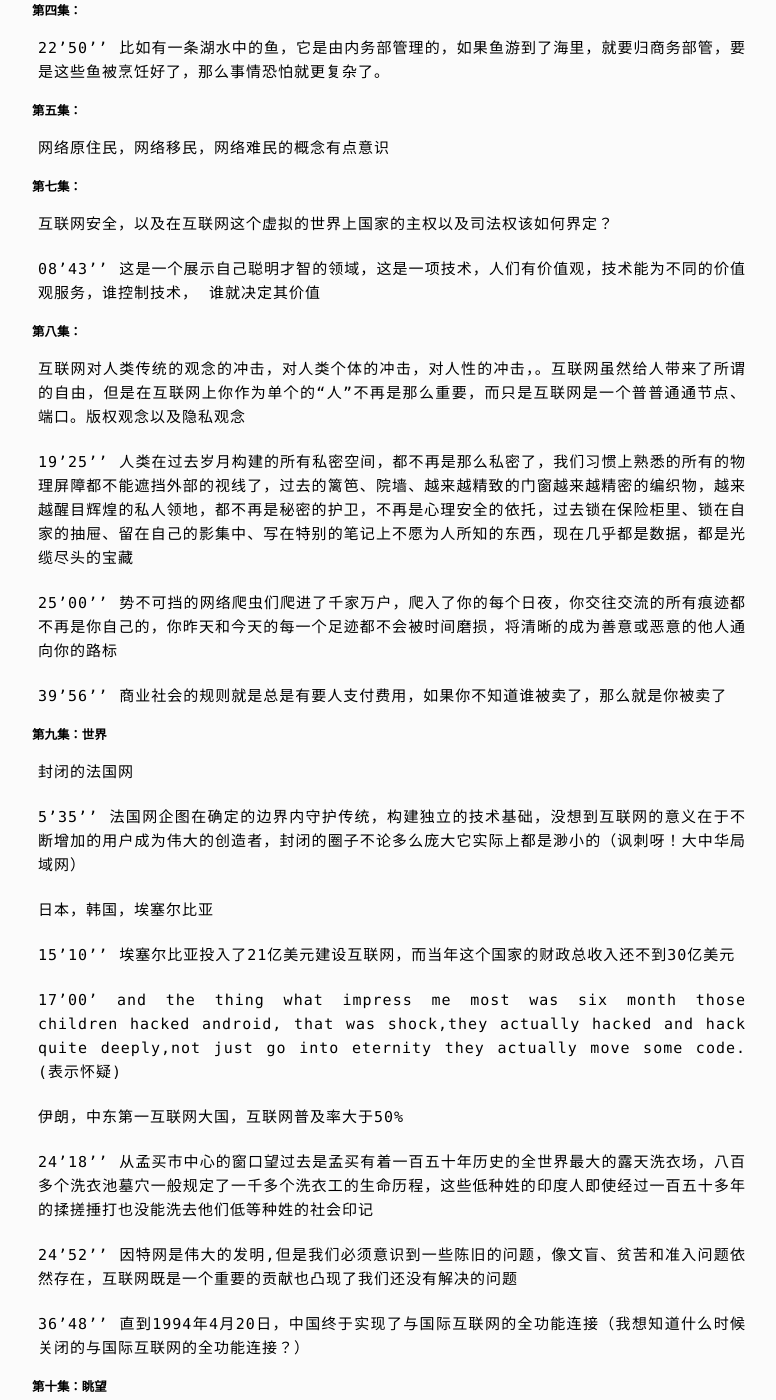
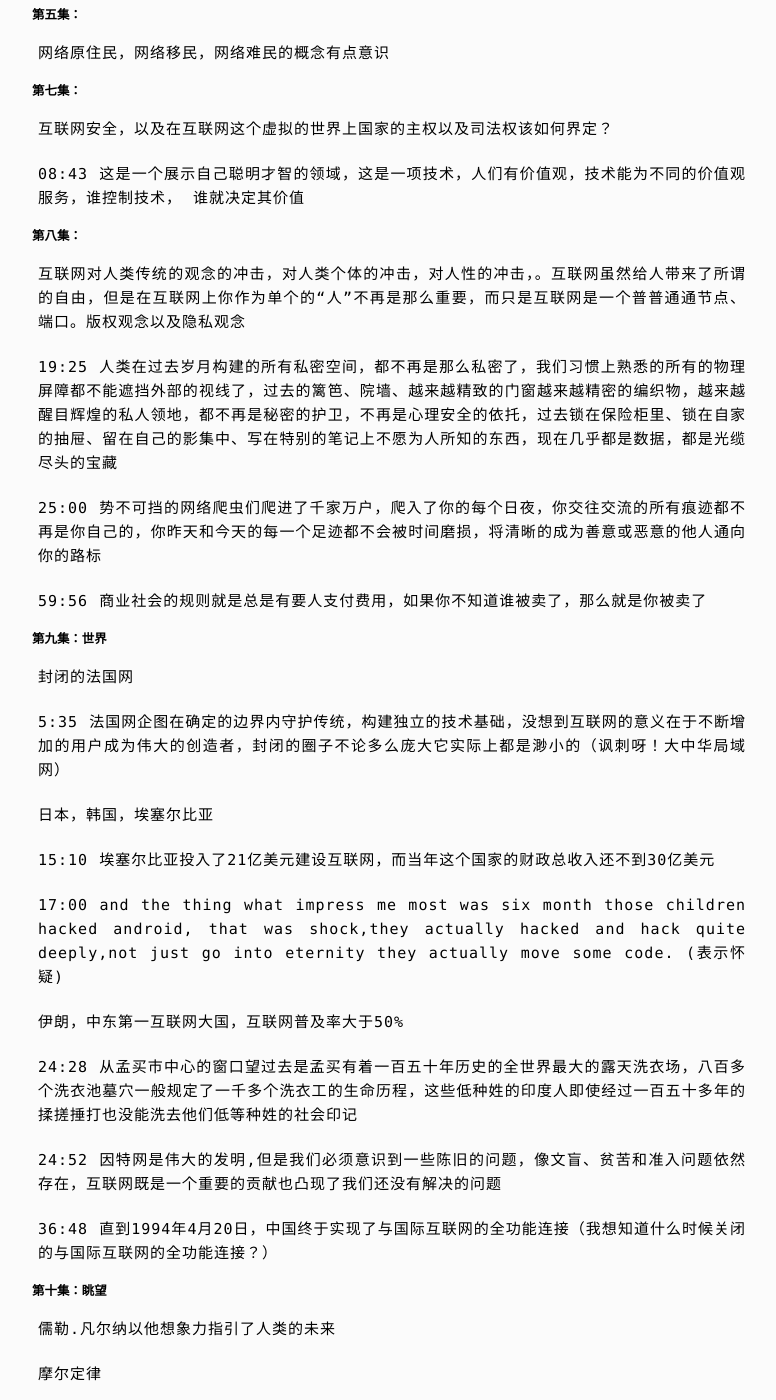
Before and after one commit to xavierskip/xavierskip.github.io, a Jekyll site: the page built from _posts/2014-12-28-internet-age.md, in a window 1280 px wide and 1400 px high, scrolled down 1048 px. Shown: the whole window, without its empty margins (248-1024 px from the left). Built offline with Jekyll 4.4.1, drawn with Linux system fonts in a browser that asks for light colours; comment, search, counter and statistics services are not loaded; some of the changed text lies outside the part shown.

Commit message:
age of internet

```diff
--- a/_posts/2014-12-28-internet-age.md
+++ b/_posts/2014-12-28-internet-age.md
@@ -8,14 +8,14 @@
 
 以一个段子开头
 
-    -同志你好，我申请上网。
-    -上什么网
-    -新浪微博。
-    -发几条微博？
-    -两条…吧？
-    -什么内容？
-    -我就晒一下昨天吃饭的照片。
-    -在这签个字，去管理科登记，回家等通知。下一个！
+>同志你好，我申请上网。
+>上什么网
+>新浪微博。
+>发几条微博？
+>两条…吧？
+>什么内容？
+>我就晒一下昨天吃饭的照片。
+>在这签个字，去管理科登记，回家等通知。下一个！
 
 **大航海时代，我们禁海。自由贸易时代，我们闭关锁国。信息时代，我们封网。**
 
@@ -40,7 +40,7 @@
 
 ##### 第四集：
 
-22'50''
+22:50
 比如有一条湖水中的鱼，它是由内务部管理的，如果鱼游到了海里，就要归商务部管，要是这些鱼被烹饪好了，那么事情恐怕就更复杂了。
 
 ##### 第五集：
@@ -51,7 +51,7 @@
 
 互联网安全，以及在互联网这个虚拟的世界上国家的主权以及司法权该如何界定？
 
-08'43''
+08:43
 这是一个展示自己聪明才智的领域，这是一项技术，人们有价值观，技术能为不同的价值观服务，谁控制技术， 谁就决定其价值
 
 
@@ -59,41 +59,41 @@
 
 互联网对人类传统的观念的冲击，对人类个体的冲击，对人性的冲击，。互联网虽然给人带来了所谓的自由，但是在互联网上你作为单个的“人”不再是那么重要，而只是互联网是一个普普通通节点、端口。版权观念以及隐私观念
 
-19'25''
+19:25
 人类在过去岁月构建的所有私密空间，都不再是那么私密了，我们习惯上熟悉的所有的物理屏障都不能遮挡外部的视线了，过去的篱笆、院墙、越来越精致的门窗越来越精密的编织物，越来越醒目辉煌的私人领地，都不再是秘密的护卫，不再是心理安全的依托，过去锁在保险柜里、锁在自家的抽屉、留在自己的影集中、写在特别的笔记上不愿为人所知的东西，现在几乎都是数据，都是光缆尽头的宝藏
 
 
-25'00''
+25:00
 势不可挡的网络爬虫们爬进了千家万户，爬入了你的每个日夜，你交往交流的所有痕迹都不再是你自己的，你昨天和今天的每一个足迹都不会被时间磨损，将清晰的成为善意或恶意的他人通向你的路标
 
-39'56''
+59:56
 商业社会的规则就是总是有要人支付费用，如果你不知道谁被卖了，那么就是你被卖了
 
 ##### 第九集：世界
 
 封闭的法国网
 
-5'35''
+5:35
 法国网企图在确定的边界内守护传统，构建独立的技术基础，没想到互联网的意义在于不断增加的用户成为伟大的创造者，封闭的圈子不论多么庞大它实际上都是渺小的（讽刺呀！大中华局域网）
 
 日本，韩国，埃塞尔比亚
 
-15'10''
+15:10
 埃塞尔比亚投入了21亿美元建设互联网，而当年这个国家的财政总收入还不到30亿美元
 
-17'00'
+17:00
 and the thing what impress me most was six month those children hacked android, that was shock,they actually hacked and hack quite deeply,not just go into eternity they actually move some code. (表示怀疑)
 
 伊朗，中东第一互联网大国，互联网普及率大于50%
 
-24'18''
+24:28
 从孟买市中心的窗口望过去是孟买有着一百五十年历史的全世界最大的露天洗衣场，八百多个洗衣池墓穴一般规定了一千多个洗衣工的生命历程，这些低种姓的印度人即使经过一百五十多年的揉搓捶打也没能洗去他们低等种姓的社会印记
 
-24'52''
+24:52
 因特网是伟大的发明,但是我们必须意识到一些陈旧的问题，像文盲、贫苦和准入问题依然存在，互联网既是一个重要的贡献也凸现了我们还没有解决的问题
 
 
-36'48''
+36:48
 直到1994年4月20日，中国终于实现了与国际互联网的全功能连接（我想知道什么时候关闭的与国际互联网的全功能连接？）
 
 ##### 第十集：眺望
@@ -102,13 +102,13 @@
 
 摩尔定律
 
-11'37''
+11:37
 过去对未来的判断是浪漫是畅想是大概，而今天未来是真切是具体是行为，人们对今天的掌控已经越来越取决于对未来的把握。
 
-27'14''
+27:14
 第一次启蒙运动带给我们理性思维，但没有充足的数据证明其正确性，第二次启蒙运动，将带给我们数据
 
-41'54''
+41:54
 伴随生物基因、纳米、机器人技术几何级的加速发展，2045年左右人工智能将来到一个“奇点”，跨越这个临界点人工智能将超越人类智慧，人们需要重现审视自己和机器的关系，人类也将改变对生命形式的理解，会以我们无法想象的方式超越自身的生物极限，人类将在与机器共生共存中开启一个新的时代。
 
 
```
